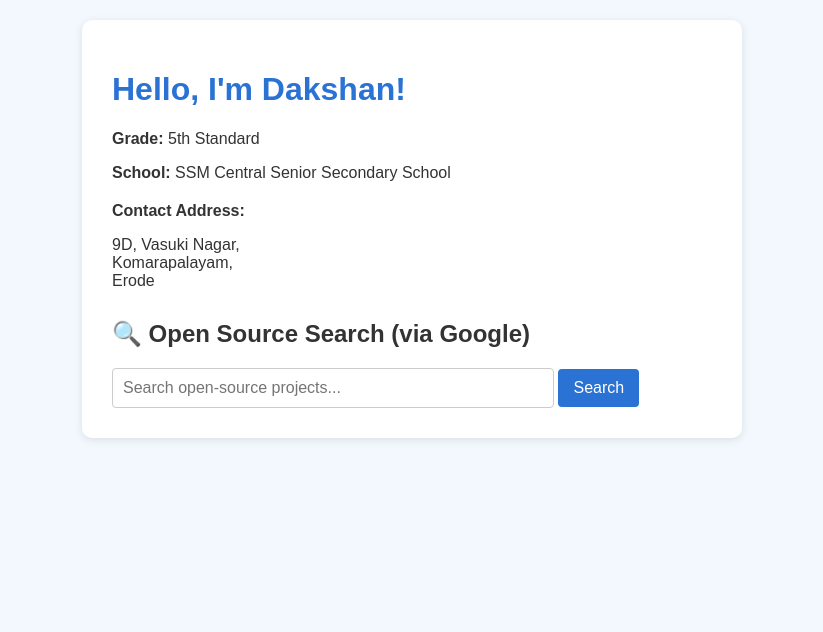
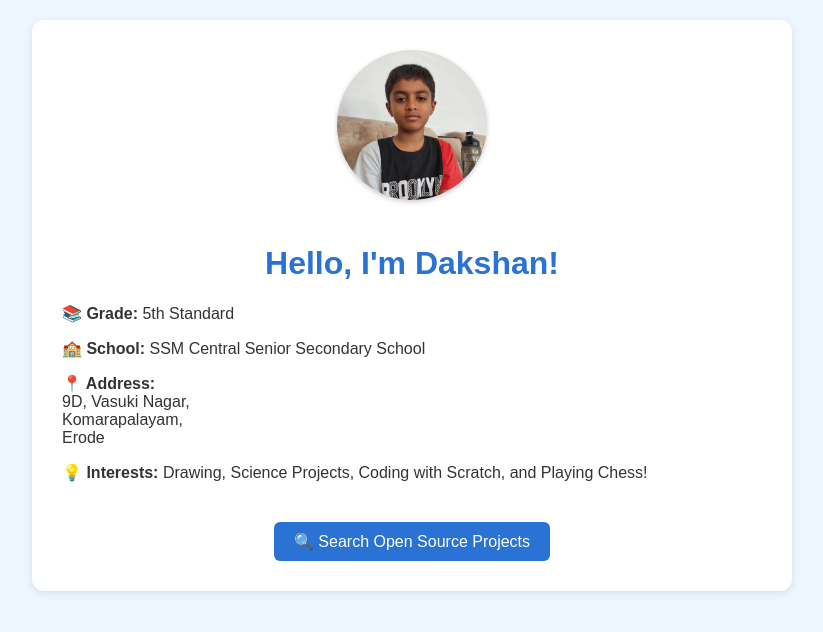
Before and after one commit to rdakshan/rdakshan.github.io, a plain HTML site: page index.html in a window 1280 px wide. Shown: the whole page, without its empty margins (228-1051 px from the left). Drawn offline with Linux system fonts and the light colour scheme.

Commit message:
added profile pic

```diff
--- a/index.html
+++ b/index.html
@@ -8,19 +8,29 @@
     <style>
         body {
             font-family: Arial, sans-serif;
-            background-color: #f3f8ff;
+            background-color: #eef6ff;
             color: #333;
             margin: 0;
             padding: 20px;
         }
 
         .container {
-            max-width: 600px;
+            max-width: 700px;
             margin: auto;
-            background: #ffffff;
+            background: #fff;
             padding: 30px;
-            border-radius: 10px;
-            box-shadow: 0 2px 8px rgba(0, 0, 0, 0.1);
+            border-radius: 12px;
+            box-shadow: 0 2px 10px rgba(0, 0, 0, 0.1);
+            text-align: center;
+        }
+
+        img.profile-pic {
+            width: 150px;
+            height: 150px;
+            border-radius: 50%;
+            object-fit: cover;
+            margin-bottom: 20px;
+            box-shadow: 0 2px 5px rgba(0, 0, 0, 0.2);
         }
 
         h1 {
@@ -28,36 +38,25 @@
         }
 
         .info {
-            margin-top: 20px;
+            text-align: left;
+            margin: 20px 0;
         }
 
         .label {
             font-weight: bold;
         }
 
-        .search-box {
-            margin-top: 30px;
+        .btn {
+            display: inline-block;
+            padding: 10px 20px;
+            background-color: #2a72d4;
+            color: #fff;
+            text-decoration: none;
+            border-radius: 6px;
+            margin-top: 20px;
         }
 
-        input[type="text"] {
-            padding: 10px;
-            width: 70%;
-            font-size: 16px;
-            border: 1px solid #ccc;
-            border-radius: 4px;
-        }
-
-        button {
-            padding: 10px 15px;
-            font-size: 16px;
-            background-color: #2a72d4;
-            color: white;
-            border: none;
-            border-radius: 4px;
-            cursor: pointer;
-        }
-
-        button:hover {
+        .btn:hover {
             background-color: #1d5bbf;
         }
     </style>
@@ -65,24 +64,16 @@
 
 <body>
     <div class="container">
+        <img src="dakshan-profile.jpg" alt="Dakshan's Photo" class="profile-pic" />
         <h1>Hello, I'm Dakshan!</h1>
         <div class="info">
-            <p><span class="label">Grade:</span> 5th Standard</p>
-            <p><span class="label">School:</span> SSM Central Senior Secondary School</p>
+            <p><span class="label">📚 Grade:</span> 5th Standard</p>
+            <p><span class="label">🏫 School:</span> SSM Central Senior Secondary School</p>
+            <p><span class="label">📍 Address:</span><br>9D, Vasuki Nagar,<br>Komarapalayam,<br>Erode</p>
+            <p><span class="label">💡 Interests:</span> Drawing, Science Projects, Coding with Scratch, and Playing
+                Chess!</p>
         </div>
-        <div class="info">
-            <p><span class="label">Contact Address:</span></p>
-            <p>9D, Vasuki Nagar,<br />Komarapalayam,<br />Erode</p>
-        </div>
-
-        <div class="search-box">
-            <h2>🔍 Open Source Search (via Google)</h2>
-            <form action="https://www.google.com/search" method="get" target="_blank">
-                <input type="text" name="q" placeholder="Search open-source projects..." required />
-                <input type="hidden" name="q" value="site:github.com OR site:gitlab.com OR site:codeberg.org " />
-                <button type="submit">Search</button>
-            </form>
-        </div>
+        <a class="btn" href="search.html">🔍 Search Open Source Projects</a>
     </div>
 </body>
 
```
Also changed, not shown: search.html (added, +56 -0 lines), dakshan-profile.jpg (added).
